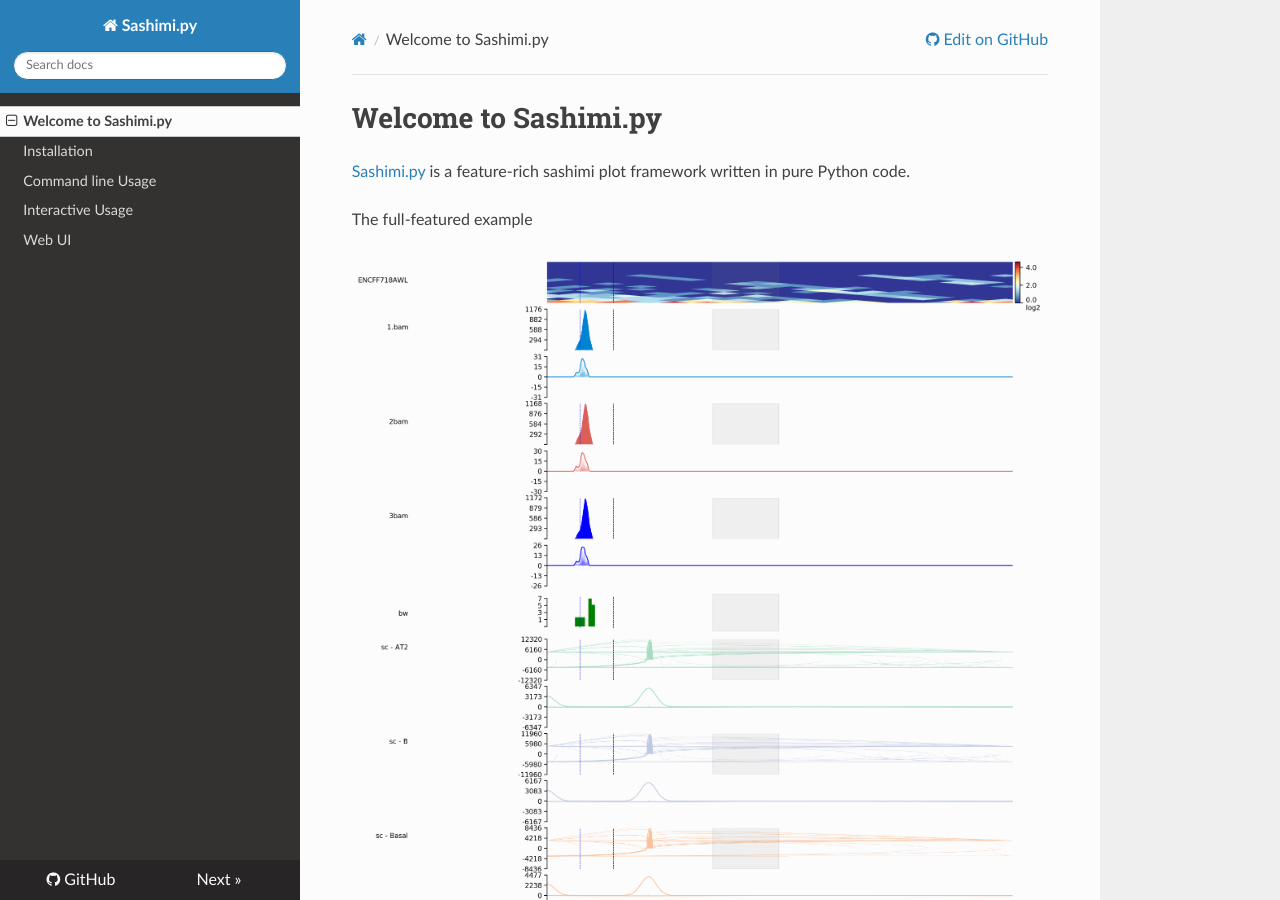
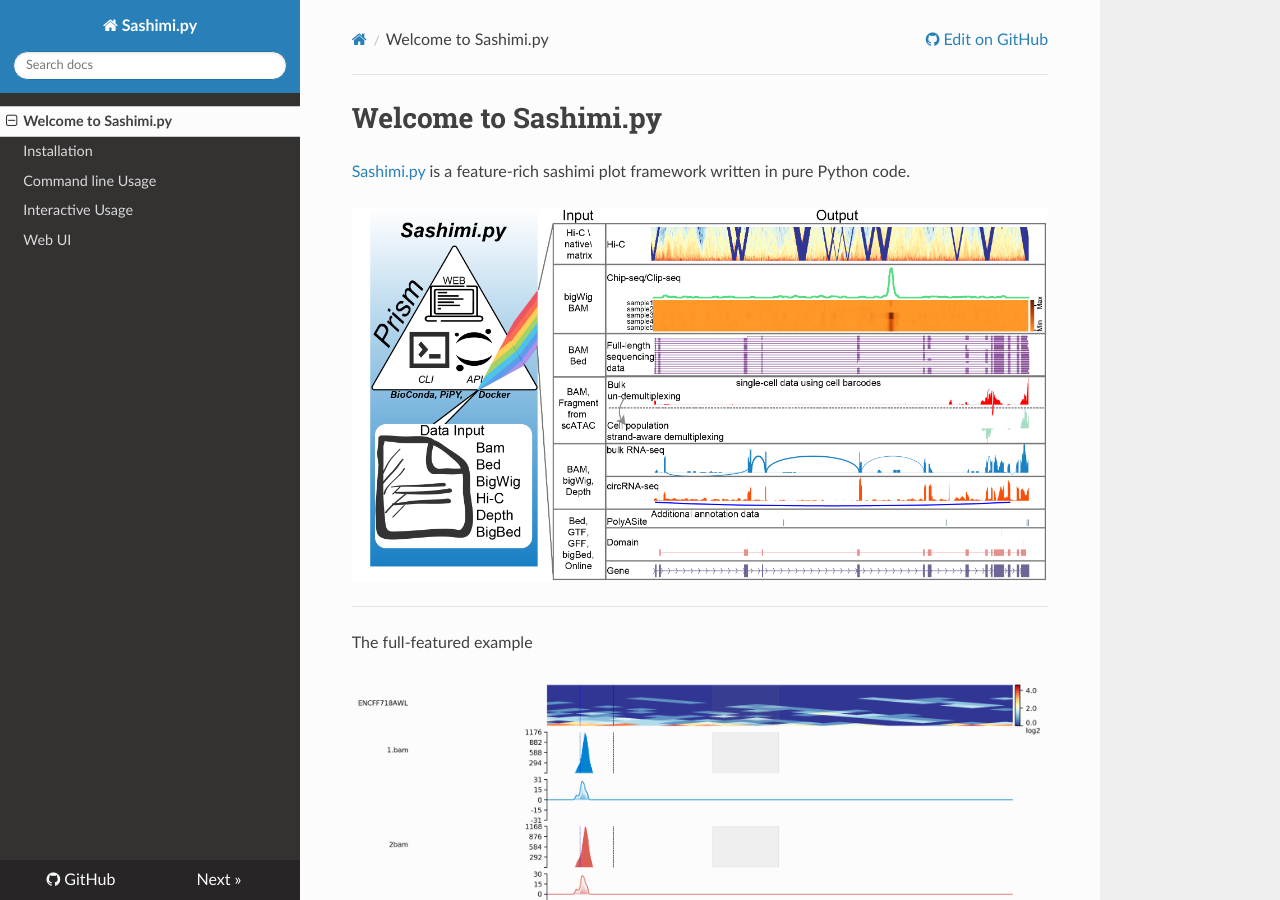
Before and after one commit to ygidtu/trackplot, an MkDocs documentation site: the page built from docs/index.md, in a window 1280 px wide and 900 px high. Built offline with MkDocs 1.6.1, drawn with Linux system fonts in a browser that asks for light colours; nearby versions of some CDN libraries.

Commit message:
update docs

```diff
--- a/docs/index.md
+++ b/docs/index.md
@@ -2,6 +2,10 @@
 
 [Sashimi.py](https://github.com/ygidtu/sashimi.py) is a feature-rich sashimi plot framework written in pure Python code.
 
+![](imgs/diagram.png)
+
+---
+
 The full-featured example
 
 ![](imgs/example.png)
```
Also changed, not shown: docs/imgs/diagram.png (added).
